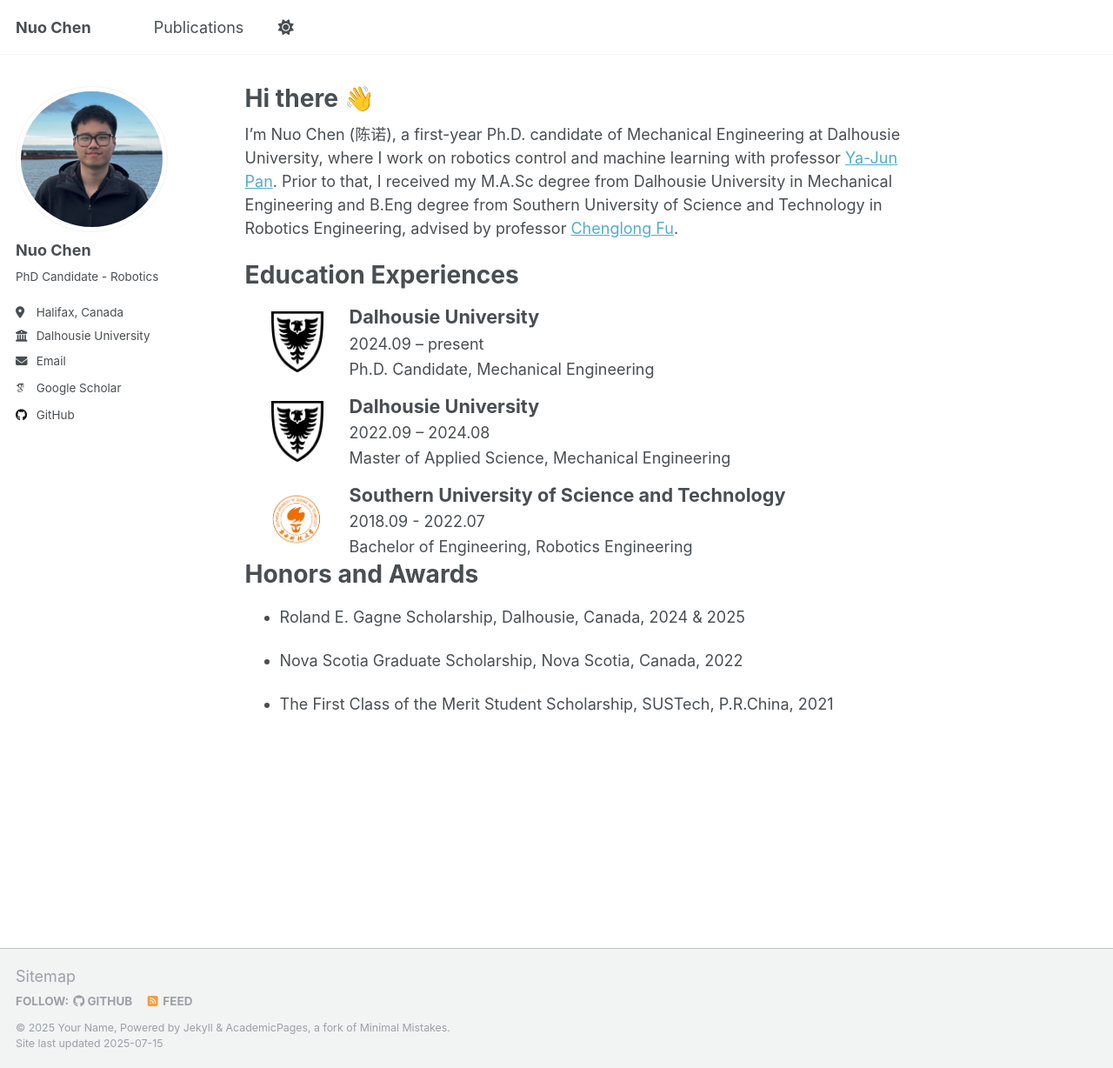
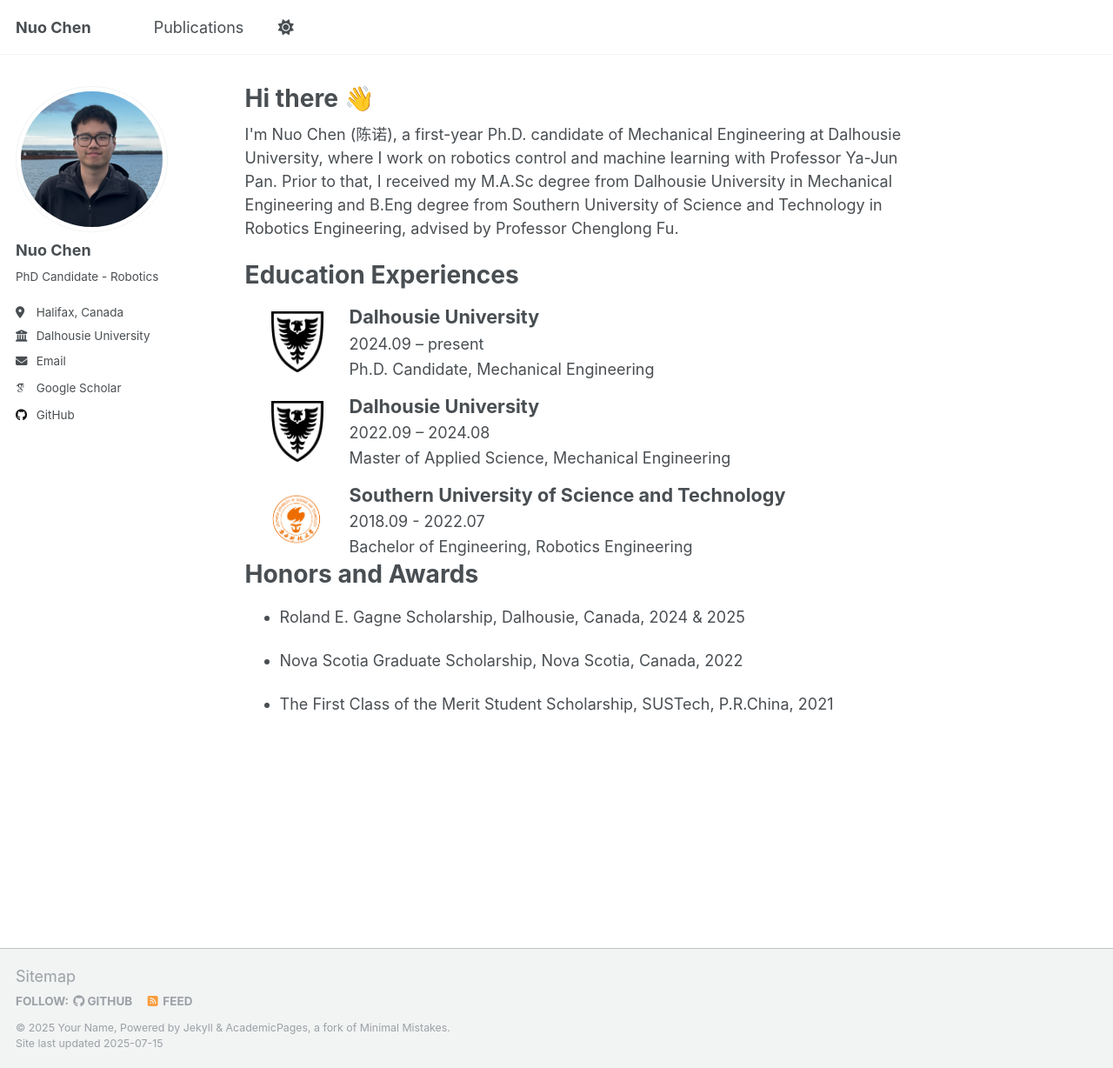
Before and after one commit to NuoChen1999/nuochen1999.github.io, a Jekyll site: the page built from _pages/about.md, in a window 1280 px wide and 1228 px high. Shown: the whole window at 87% size. Built offline with Jekyll 4.4.1, drawn with Linux system fonts in a browser that asks for light colours; some web fonts are replaced; a script that is not in the unit is left out.

Commit message:
Update about.md

```diff
--- a/_pages/about.md
+++ b/_pages/about.md
@@ -7,7 +7,12 @@ redirect_from:
   - /about.html
 ---
 
-I'm Nuo Chen (陈诺), a first-year Ph.D. candidate of Mechanical Engineering at Dalhousie University, where I work on robotics control and machine learning with professor [Ya-Jun Pan](http://acm.me.dal.ca/). Prior to that, I received my M.A.Sc degree from Dalhousie University in Mechanical Engineering and B.Eng degree from Southern University of Science and Technology in Robotics Engineering, advised by professor [Chenglong Fu](https://www.sustech.edu.cn/en/faculties/fuchenglong.html).
+<p>
+I'm Nuo Chen (陈诺), a first-year Ph.D. candidate of Mechanical Engineering at Dalhousie University, where I work on robotics control and machine learning with Professor
+<a href="http://acm.me.dal.ca/" style="color: inherit; text-decoration: none;">Ya-Jun Pan</a>.
+Prior to that, I received my M.A.Sc degree from Dalhousie University in Mechanical Engineering and B.Eng degree from Southern University of Science and Technology in Robotics Engineering, advised by Professor
+<a href="https://www.sustech.edu.cn/en/faculties/fuchenglong.html" style="color: inherit; text-decoration: none;">Chenglong Fu</a>.
+</p>
 
 # Education Experiences
 <!-- Dalhousie PhD -->
```
